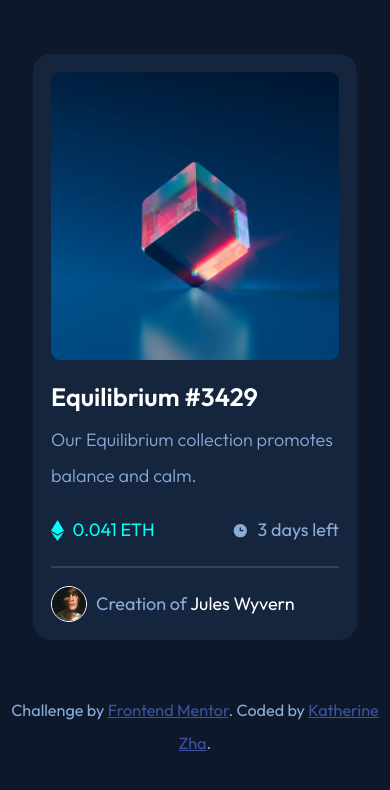
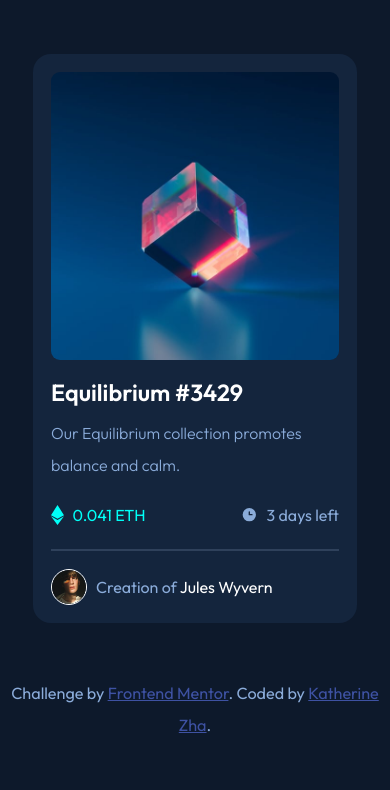
Before and after one commit to katherinegreen/preview, a plain HTML site: page index.html in a window 390 px wide. Drawn offline with Linux system fonts and the light colour scheme.

Commit message:
changed font for mobile

```diff
--- a/style.css
+++ b/style.css
@@ -72,7 +72,7 @@ body {
 }
 h1 {
   color: var(--color-white);
-  font-size: 1.4rem;
+  font-size: 1.3rem;
   font-weight: 600;
 }
 h1:hover {
@@ -131,3 +131,9 @@ h1:hover {
 .attribution a {
   color: hsl(228, 45%, 44%);
 }
+
+@media (max-width: 400px) {
+  body {
+    font-size: 16px;
+  }
+} ;
```
